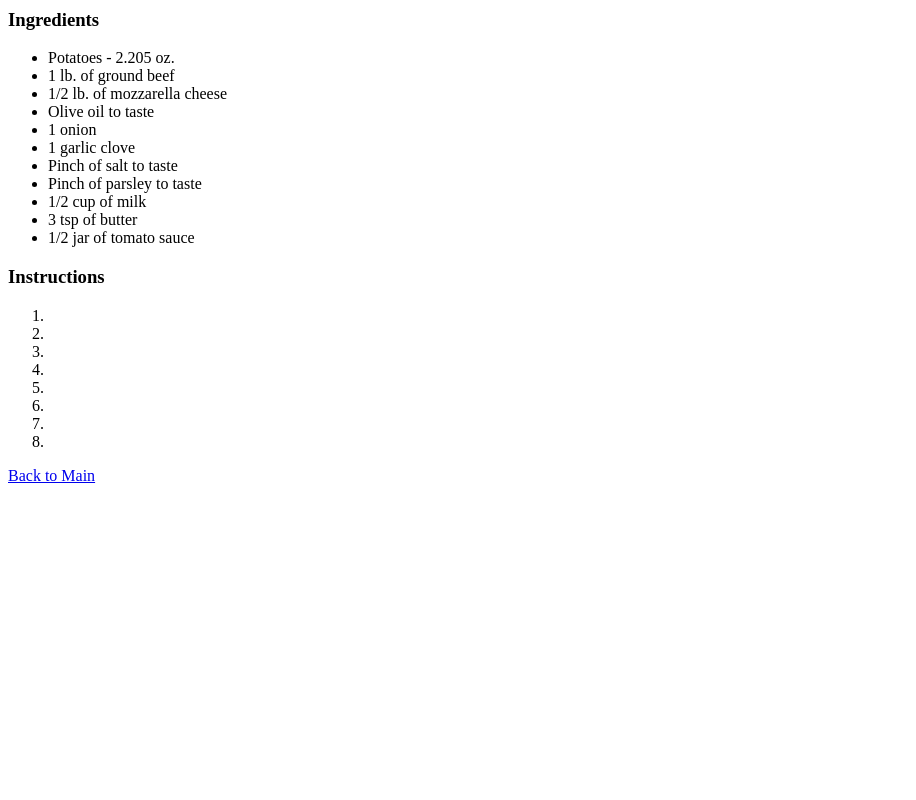
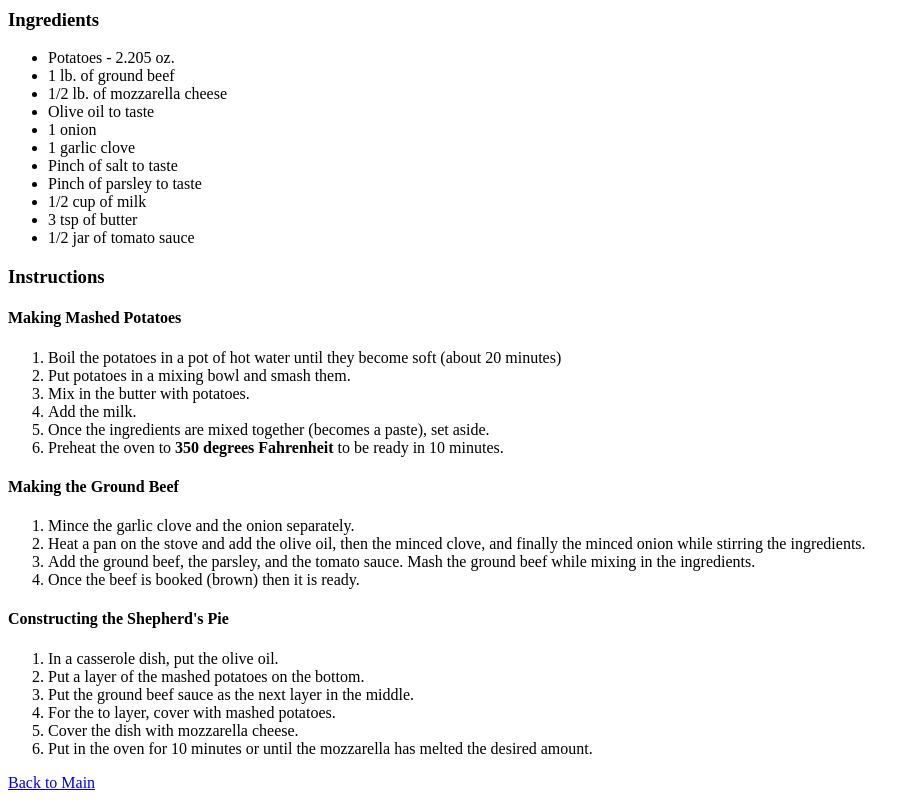
Before and after one commit to astroluxtux/odin-recipes-original, a plain HTML site: page recipes/escondidinho.html in a window 1280 px wide. Shown: the part 1142-1942 px from the top of the page, without its empty margins (0-916 px from the left). Before the commit the page ends 1635 px from the top, so only its background shows below. Drawn offline with Linux system fonts and the light colour scheme.

Commit message:
Added ingredients and instructions to Escondidinho recipe

```diff
--- a/recipes/escondidinho.html
+++ b/recipes/escondidinho.html
@@ -27,15 +27,30 @@
         </ul>
         <h3>Instructions</h3>
         <!-- This is where I am going to go over the steps for the recipe -->
+        <h4>Making Mashed Potatoes</h4>
         <ol>
-            <li></li>
-            <li></li>
-            <li></li>
-            <li></li>
-            <li></li>
-            <li></li>
-            <li></li>
-            <li></li>
+            <li>Boil the potatoes in a pot of hot water until they become soft (about 20 minutes)</li>
+            <li>Put potatoes in a mixing bowl and smash them.</li>
+            <li>Mix in the butter with potatoes.</li>
+            <li>Add the milk.</li>
+            <li>Once the ingredients are mixed together (becomes a paste), set aside.</li>
+            <li>Preheat the oven to <strong>350 degrees Fahrenheit</strong> to be ready in 10 minutes.</li>
+        </ol>
+        <h4>Making the Ground Beef</h4>
+        <ol>
+            <li>Mince the garlic clove and the onion separately.</li>
+            <li>Heat a pan on the stove and add the olive oil, then the minced clove, and finally the minced onion while stirring the ingredients.</li>
+            <li>Add the ground beef, the parsley, and the tomato sauce. Mash the ground beef while mixing in the ingredients.</li>
+            <li>Once the beef is booked (brown) then it is ready.</li>
+        </ol>
+        <h4>Constructing the Shepherd's Pie</h4>
+        <ol>
+            <li>In a casserole dish, put the olive oil.</li>
+            <li>Put a layer of the mashed potatoes on the bottom.</li>
+            <li>Put the ground beef sauce as the next layer in the middle.</li>
+            <li>For the to layer, cover with mashed potatoes.</li>
+            <li>Cover the dish with mozzarella cheese.</li>
+            <li>Put in the oven for 10 minutes or until the mozzarella has melted the desired amount.</li>
         </ol>
         <a href="../index.html">Back to Main</a>
     </body>
```
